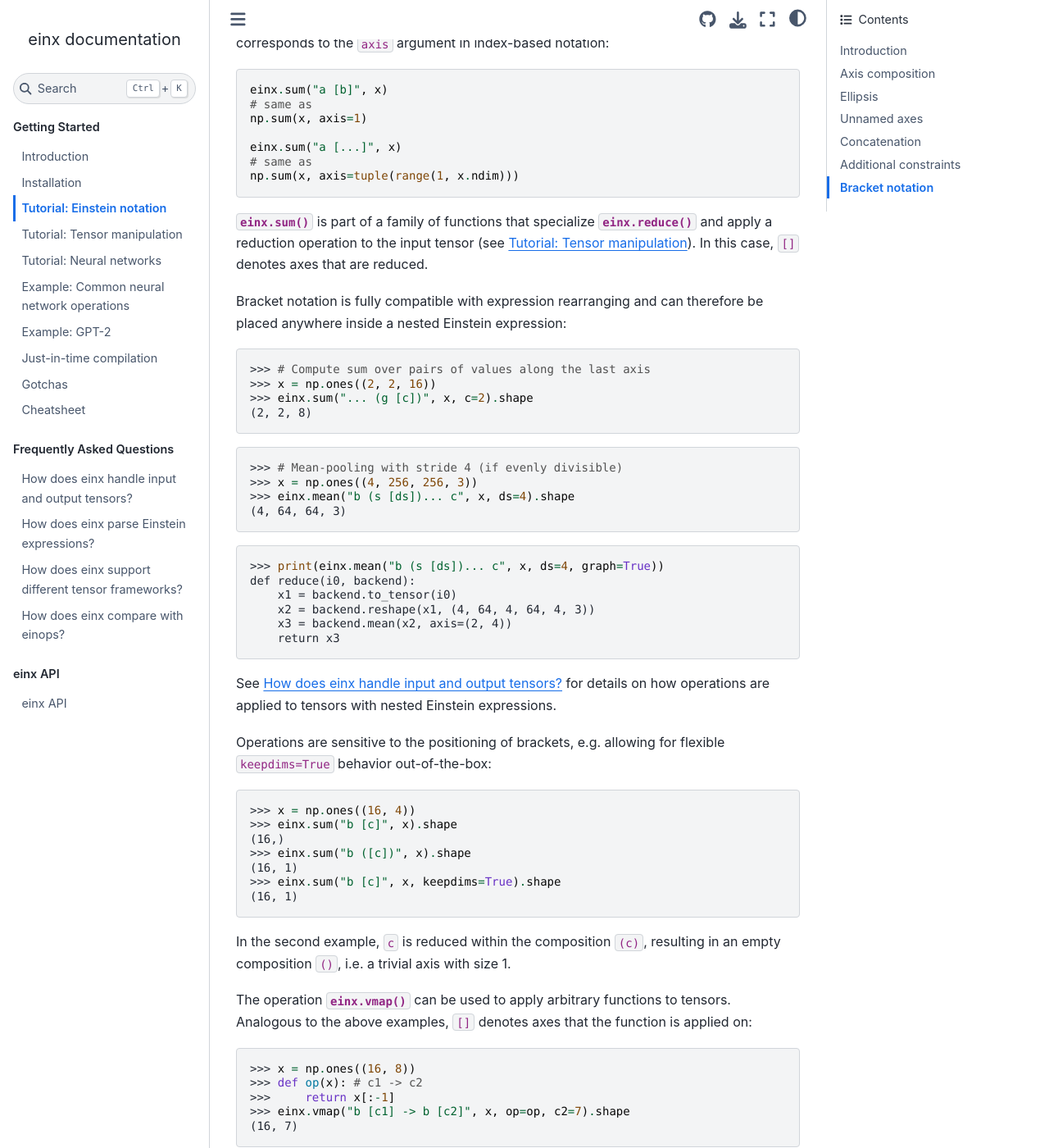
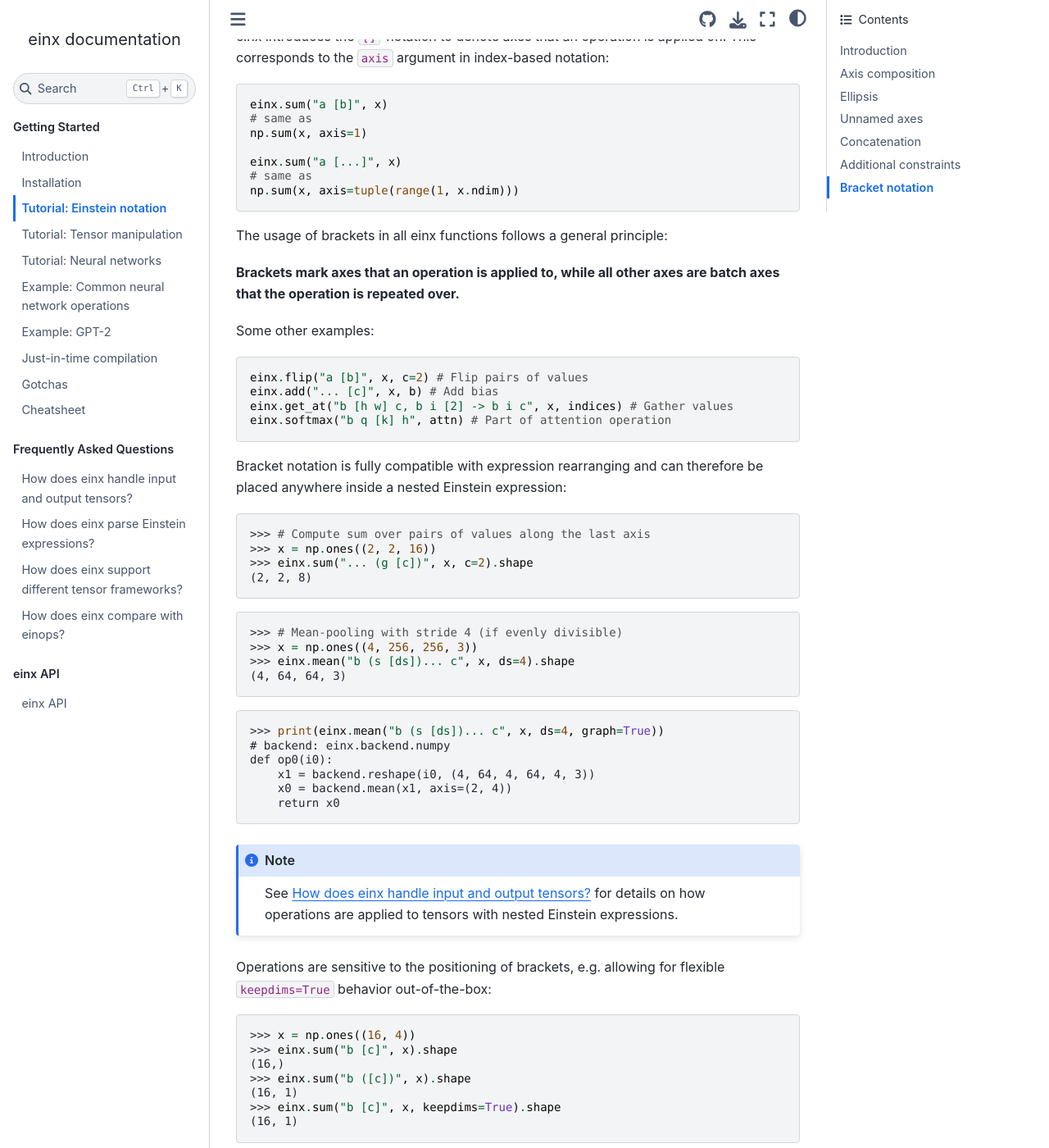
Before and after one commit to fferflo/einx, a Sphinx documentation site: the page built from docs/source/gettingstarted/einsteinnotation.rst, in a window 1280 px wide and 1400 px high, scrolled down 6384 px. Shown: the whole window at 82% size. Built offline with Sphinx 7.4.7 and the Sphinx Book theme 1.1.4, drawn with Linux system fonts in a browser that asks for light colours; some of the changed text lies outside the part shown.

Commit message:
Update docs

```diff
--- a/docs/source/gettingstarted/einsteinnotation.rst
+++ b/docs/source/gettingstarted/einsteinnotation.rst
@@ -116,8 +116,9 @@ True
 
 The number of repetitions is determined from the rank of the input tensors:
 
->>> einx.rearrange("a b... -> b... a", x).shape # Expands to "a b.0 b.1 -> b.0 b.1 a"
-(3, 4, 2)
+>>> x = np.ones((2, 3, 4, 5))
+>>> einx.matches("a b...", x) # Expands to "a b.0 b.1 b.2"
+True
 
 Using ellipses e.g. for spatial dimensions often results in simpler and more readable expressions, and allows using the same expression for tensors with different dimensionality:
 
@@ -253,9 +254,19 @@ einx introduces the ``[]``-notation to denote axes that an operation is applied
     # same as
     np.sum(x, axis=tuple(range(1, x.ndim)))
 
-:func:`einx.sum` is part of a family of functions that specialize :func:`einx.reduce` and apply a reduction operation to the input tensor
-(see :doc:`Tutorial: Tensor manipulation </gettingstarted/tensormanipulation>`). In this case, ``[]`` denotes axes
-that are reduced.
+The usage of brackets in all einx functions follows a general principle:
+
+**Brackets mark axes that an operation is applied to, while all other axes
+are batch axes that the operation is repeated over.**
+
+Some other examples:
+
+..  code::
+
+    einx.flip("a [b]", x, c=2) # Flip pairs of values
+    einx.add("... [c]", x, b) # Add bias
+    einx.get_at("b [h w] c, b i [2] -> b i c", x, indices) # Gather values
+    einx.softmax("b q [k] h", attn) # Part of attention operation
 
 Bracket notation is fully compatible with expression rearranging and can therefore be placed anywhere inside a nested Einstein expression:
 
@@ -270,13 +281,15 @@ Bracket notation is fully compatible with expression rearranging and can therefo
 (4, 64, 64, 3)
 
 >>> print(einx.mean("b (s [ds])... c", x, ds=4, graph=True))
-def reduce(i0, backend):
-    x1 = backend.to_tensor(i0)
-    x2 = backend.reshape(x1, (4, 64, 4, 64, 4, 3))
-    x3 = backend.mean(x2, axis=(2, 4))
-    return x3
+# backend: einx.backend.numpy
+def op0(i0):
+    x1 = backend.reshape(i0, (4, 64, 4, 64, 4, 3))
+    x0 = backend.mean(x1, axis=(2, 4))
+    return x0
 
-See :doc:`How does einx handle input and output tensors? </faq/flatten>` for details on how operations are applied to tensors with nested Einstein expressions.
+.. note::
+
+    See :doc:`How does einx handle input and output tensors? </faq/flatten>` for details on how operations are applied to tensors with nested Einstein expressions.
 
 Operations are sensitive to the positioning of brackets, e.g. allowing for flexible ``keepdims=True`` behavior out-of-the-box:
 
@@ -290,19 +303,7 @@ Operations are sensitive to the positioning of brackets, e.g. allowing for flexi
 
 In the second example, ``c`` is reduced within the composition ``(c)``, resulting in an empty composition ``()``, i.e. a trivial axis with size 1.
 
-The operation :func:`einx.vmap` can be used to apply arbitrary functions to tensors. Analogous to the above examples, ``[]`` denotes axes that the function is applied on:
-
->>> x = np.ones((16, 8))
->>> def op(x): # c1 -> c2
->>>     return x[:-1]
->>> einx.vmap("b [c1] -> b [c2]", x, op=op, c2=7).shape
-(16, 7)
-
-.. note::
-
-    :func:`einx.vmap` does not know the shape of the function output until the function is invoked, and thus requires specifying the additional constraint ``c2=7``.
-
-The bracket notation also allows using a shorthand with ``[..|..]``-notation where two expressions are specified jointly:
+*Brief notation:* The bracket notation also allows using a shorthand with ``[..|..]``-notation where two expressions are specified jointly:
 
 ..  code::
 
```
Also changed, not shown: docs/source/gettingstarted/jit.rst (+17 -0 lines).
